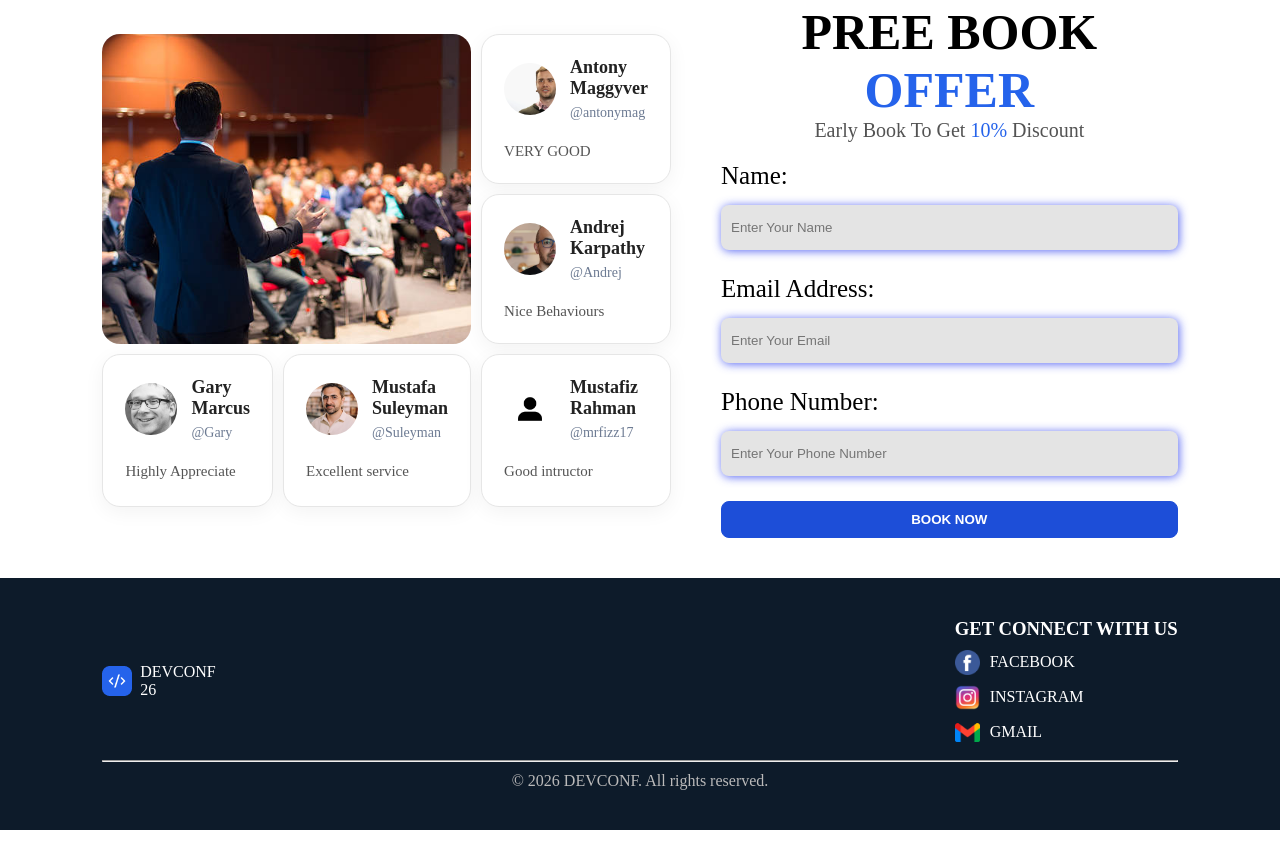
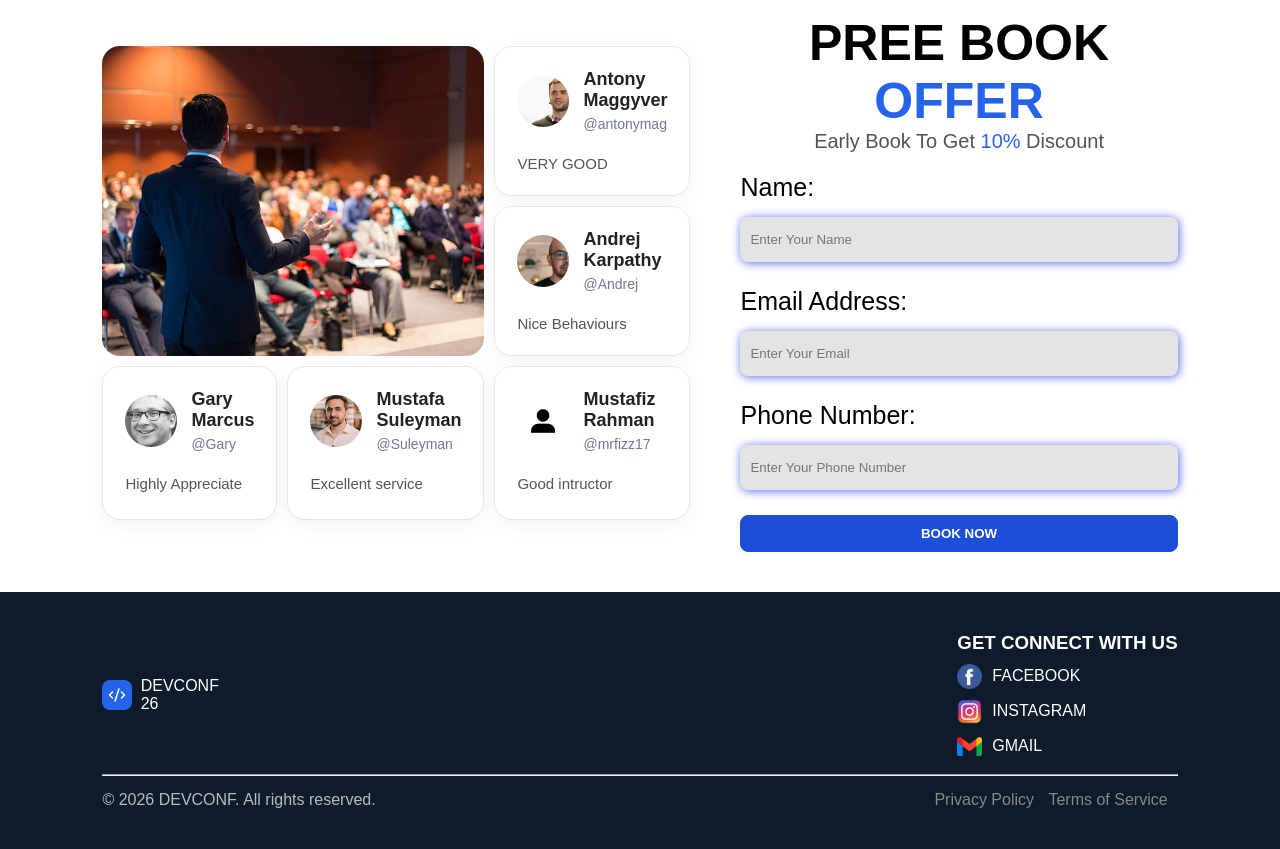
Before and after one commit to mrfizz17/Mustafiz-b14-A1, a plain HTML site: page index.html in a window 1280 px wide. Shown: the part 2434-3283 px from the top of the page. Drawn offline with Linux system fonts and the light colour scheme.

Commit message:
Added final correction as same as figma like fonts family and font weights etc

```diff
--- a/index.html
+++ b/index.html
@@ -57,7 +57,7 @@
                 <img src="./assets/andrej.png" alt="" class="spekaer-img">
 
                 <div class="speaker-infos">
-                    <p class="speaker-title">AI/ML</p>
+                    <p class="speaker-title">AI / ML</p>
                     <h2 class="speaker-name">Andrej Karpathy</h2>
                     <p class="speaker-role">Pretraining team, Anthropic</p>
                 </div>
@@ -281,6 +281,14 @@
 
         <div class="bottom">
             <p>© 2026 DEVCONF. All rights reserved.</p>
+            <div>
+                <span>
+                    Privacy Policy
+                </span>
+                <span>
+                    Terms of Service
+                </span>
+            </div>
         </div>
     </section>
 </body>
--- a/style.css
+++ b/style.css
@@ -2,6 +2,7 @@
     margin: 0;
     padding: 0;
     box-sizing: border-box;
+    font-family: Arial, Helvetica, sans-serif;
 }
 
 
@@ -35,7 +36,8 @@ nav ul li {
 nav ul li a {
     text-decoration: none;
     color: #575757;
-    font-family:Arial, Helvetica, sans-serif
+    font-family:Arial, Helvetica, sans-serif;
+    font-weight:500;
 }
 
 header{
@@ -119,6 +121,7 @@ section{
     color: #2563EB;
     font-size:12px;
     margin-bottom:5px;
+    font-weight: 600;
 }
 .speaker-name{
     font-size: 20px;
@@ -137,7 +140,7 @@ section{
 
 }
 .package-card{
-
+    max-width:370px;
     border:1px solid #f3f3f3;
     padding-top:20px;
     padding-left:18px;
@@ -340,7 +343,7 @@ form div{
 .left{
     align-items: center;
     display: grid;
-    grid-template-columns: 0.5fr 1fr;
+    grid-template-columns: 0.7fr 1fr;
     color: white;
 }
 
@@ -362,9 +365,19 @@ form div{
 .right div img{
     width:25px;
 }
+.bottom{
+    display: flex;
+    justify-content: space-between;
+    align-items: center;
+    margin-top: 15px;
+}
 
 .bottom p{
     text-align: center;
     color: #bbbaba;
-    margin-top: 10px;
+    /* margin-top: 10px; */
 }
+.bottom div span{
+    margin-right: 10px;
+    color: #888888;
+}
```
